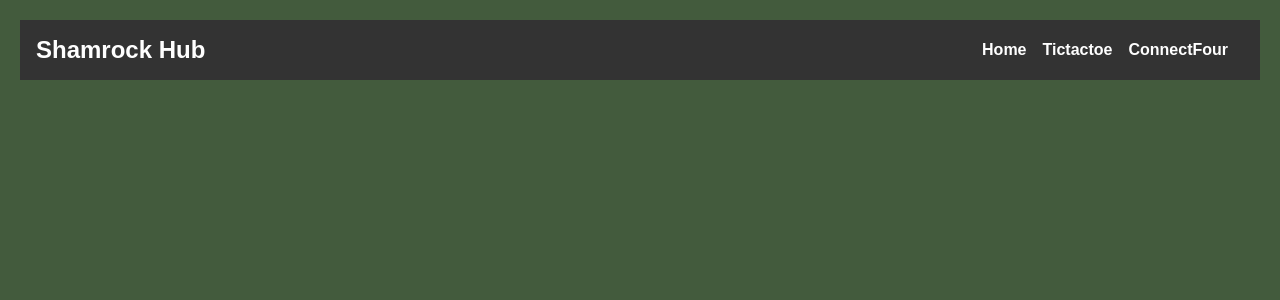
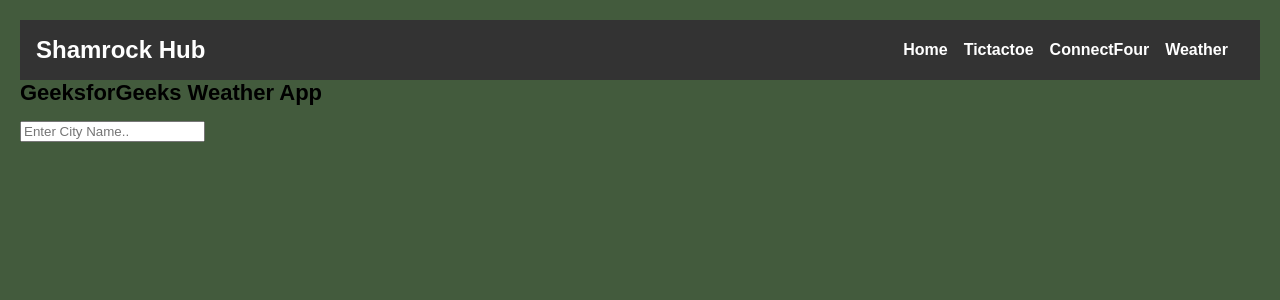
Before and after one commit to Plafalavah/ShamrockHub, a React (Create React App) app: page /weather in a window 1280 px wide. Shown: the top 300 px of the page. Built offline with nearby package versions, Linux system fonts and the light colour scheme.

Commit message:
Implimented weather app, added link to nav bar, changed "App.js" in weather folder and moved into navigable-site folder, changed "index.css" in weather folder and moved into navigable-site folder, added dependencies for weather app to "package.json"

```diff
--- a/src/App.js
+++ b/src/App.js
@@ -4,6 +4,7 @@
 import TicTacToe from './tictactoe.js';
 import ConnectFour from './connectfour.js';
 import Home from './home.js';
+import GfGWeatherApp from './Weather.js';
 
 
 function App() {
@@ -14,6 +15,7 @@
         <Route path="/" element={<Home />} />
         <Route path="/tictactoe" element={<TicTacToe />} />
         <Route path="/connectfour" element={<ConnectFour />} />
+        <Route path="/weather" element={<GfGWeatherApp />} />
       </Routes>
     </BrowserRouter>
   );
--- a/src/Navbar.js
+++ b/src/Navbar.js
@@ -12,6 +12,7 @@
                 <li><Link to="/">Home</Link></li>
                 <li><Link to="/tictactoe">Tictactoe</Link></li>
                 <li><Link to="/connectfour">ConnectFour</Link></li>
+                <li><Link to="/weather">Weather</Link></li>
             </ul>
         </div>
       </nav>
--- /dev/null
+++ b/src/Weather.js
@@ -0,0 +1,137 @@
+
+
+import { Oval } from 'react-loader-spinner';
+import React, { useState } from 'react';
+import axios from 'axios';
+import { FontAwesomeIcon } from '@fortawesome/react-fontawesome';
+import { faFrown } from '@fortawesome/free-solid-svg-icons';
+import './index.css';
+
+function GfGWeatherApp() {
+	const [input, setInput] = useState('');
+	const [weather, setWeather] = useState({
+		loading: false,
+		data: {},
+		error: false,
+	});
+
+	const toDateFunction = () => {
+		const months = [
+			'January',
+			'February',
+			'March',
+			'April',
+			'May',
+			'June',
+			'July',
+			'August',
+			'September',
+			'October',
+			'November',
+			'December',
+		];
+		const WeekDays = [
+			'Sunday',
+			'Monday',
+			'Tuesday',
+			'Wednesday',
+			'Thursday',
+			'Friday',
+			'Saturday',
+		];
+		const currentDate = new Date();
+		const date = `${WeekDays[currentDate.getDay()]} ${currentDate.getDate()} ${months[currentDate.getMonth()]
+			}`;
+		return date;
+	};
+
+	const search = async (event) => {
+		if (event.key === 'Enter') {
+			event.preventDefault();
+			setInput('');
+			setWeather({ ...weather, loading: true });
+			const url = 'https://api.openweathermap.org/data/2.5/weather';
+			const api_key = 'f00c38e0279b7bc85480c3fe775d518c';
+			await axios
+				.get(url, {
+					params: {
+						q: input,
+						units: 'imperial',
+						appid: api_key,
+					},
+				})
+				.then((res) => {
+					console.log('Full weather data:', res.data);
+					setWeather({ data: res.data, loading: false, error: false });
+				})
+				.catch((error) => {
+					setWeather({ ...weather, data: {}, error: true });
+					setInput('');
+					console.log('error', error);
+				});
+		}
+	};
+
+	return (
+		<div className="App">
+			<h1 className="app-name">
+				GeeksforGeeks Weather App
+			</h1>
+			<div className="search-bar">
+				<input
+					type="text"
+					className="city-search"
+					placeholder="Enter City Name.."
+					name="query"
+					value={input}
+					onChange={(event) => setInput(event.target.value)}
+					onKeyDown={search}
+				/>
+			</div>
+			{weather.loading && (
+				<>
+					<br />
+					<br />
+					<Oval type="Oval" color="black" height={100} width={100} />
+				</>
+			)}
+			{weather.error && (
+				<>
+					<br />
+					<br />
+					<span className="error-message">
+						<FontAwesomeIcon icon={faFrown} />
+						<span style={{ fontSize: '20px' }}>City not found</span>
+					</span>
+				</>
+			)}
+			{weather && weather.data && weather.data.main && (
+				<div>
+					<div className="city-name">
+						<h2>
+							{weather.data.name}, <span>{weather.data.sys.country}</span>
+						</h2>
+					</div>
+					<div className="date">
+						<span>{toDateFunction()}</span>
+					</div>
+					<div className="icon-temp">
+						<img
+							className=""
+							src={`https://openweathermap.org/img/wn/${weather.data.weather[0].icon}@2x.png`}
+							alt={weather.data.weather[0].description}
+						/>
+						{Math.round(weather.data.main.temp)}
+						<sup className="deg">°F</sup>
+					</div>
+					<div className="des-wind">
+						<p>{weather.data.weather[0].description.toUpperCase()}</p>
+						<p>Wind Speed: {(weather.data.wind.speed * 3.25084).toFixed(0)}ft/s</p>
+					</div>
+				</div>
+			)}
+		</div>
+	);
+}
+
+export default GfGWeatherApp;
--- /dev/null
+++ b/src/weather.css
@@ -0,0 +1,112 @@
+
+* {
+	font-family: -apple-system, BlinkMacSystemFont, 'Segoe UI', Roboto, Oxygen,
+		Ubuntu, Cantarell, 'Open Sans', 'Helvetica Neue', sans-serif;
+}
+
+html {
+	background-color: #f7f7f7;
+}
+
+.app-name {
+	font-size: 2.3rem;
+	color: rgb(17, 144, 0);
+	margin-bottom: 16px;
+}
+
+.App {
+	display: flex;
+	flex-direction: column;
+	justify-content: center;
+	align-items: center;
+	width: 600px;
+	min-height: 440px;
+	background-color: rgb(255, 255, 255);
+	text-align: center;
+	margin: 128px auto;
+	border-radius: 10px;
+	padding-bottom: 32px;
+	box-shadow: 0 4px 10px rgba(0, 0, 0, 0.1);
+}
+
+.city-search {
+	width: 100%;
+	max-width: 400px;
+	box-sizing: border-box;
+	border: 2px solid rgb(204, 204, 204);
+	outline: none;
+	border-radius: 20px;
+	font-size: 16px;
+	background-color: #e5eef0;
+	background-position: 10px 12px;
+	background-repeat: no-repeat;
+	padding: 12px 40px 12px 40px;
+	-webkit-transition: width 0.4s ease-in-out;
+	transition: width 0.4s ease-in-out;
+	color: #333;
+}
+
+.city-search:focus {
+	width: 100%;
+}
+
+.city-name {
+	font-size: 1.5rem;
+	color: #444;
+	margin-bottom: 8px;
+}
+
+.date {
+	font-size: 1.25em;
+	font-weight: 500;
+	color: #777;
+}
+
+.icon-temp {
+	font-size: 3rem;
+	font-weight: 700;
+	color: #1e2432;
+	text-align: center;
+}
+
+.deg {
+	font-size: 1.3rem;
+	vertical-align: super;
+}
+
+.des-wind {
+	font-weight: 500;
+	color: #666;
+}
+
+.error-message {
+	display: block;
+	text-align: center;
+	color: #d32f2f;
+	font-size: 24px;
+	margin-top: auto;
+}
+
+.Loader {
+	display: flex;
+	justify-content: center;
+	align-items: center;
+	height: 100%;
+}
+
+.Loader>div {
+	margin: 0 auto;
+}
+
+.weather-icon {
+	display: flex;
+	justify-content: center;
+	align-items: center;
+}
+
+.weather-icon img {
+	width: 100px;
+	height: 100px;
+	border-radius: 50%;
+	box-shadow: 0 4px 8px rgba(0, 0, 0, 0.2);
+}
```
Also changed, not shown: package.json (+11 -3 lines), 1 other file (tests, documents, lock files or other folders).
